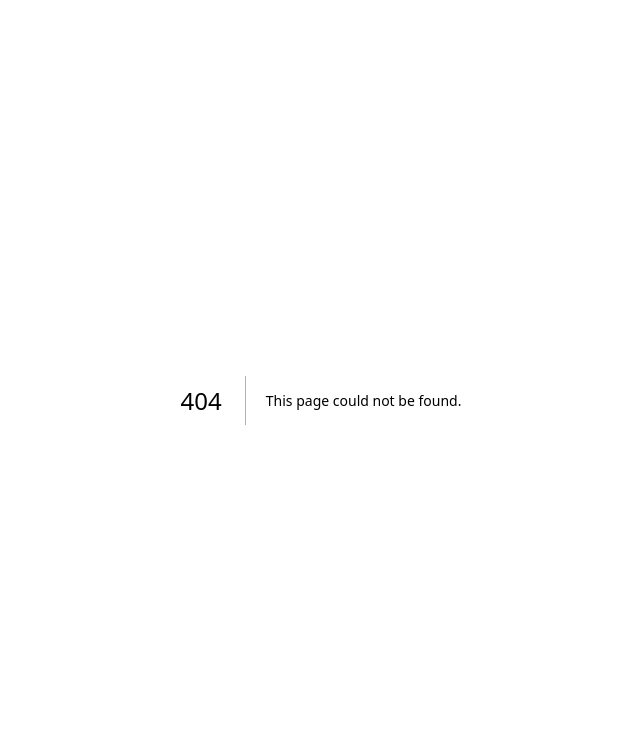
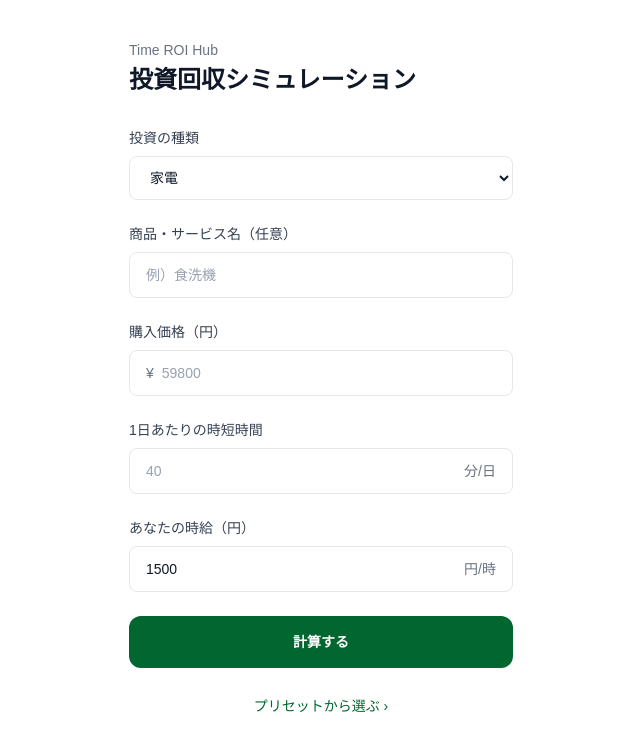
Before and after one commit to nagi558/Time-ROI-Hub, a Next.js app: page /calculate in a window 1280 px wide. Before the commit this address had no page. Shown: the top 750 px of the page, without its empty margins (319-959 px from the left). Built offline with nearby package versions, Linux system fonts and the light colour scheme.

Commit message:
feat: 計算ページの作成

```diff
--- /dev/null
+++ b/src/app/calculate/page.tsx
@@ -0,0 +1,128 @@
+'use client'
+
+import { useState } from 'react'
+import { useRouter } from 'next/navigation'
+import Link from 'next/link'
+import { getHourlyWage, setHourlyWage } from '@/lib/storage'
+
+export default function CalculatePage() {
+  const router = useRouter()
+
+  const [price, setPrice] = useState('')
+  const [timeSaved, setTimeSaved] = useState('')
+  const [wage, setWage] = useState(() => {
+    if (typeof window === 'undefined') return '1500'
+    return String(getHourlyWage())
+  })
+
+  const handleSubmit = () => {
+    const p = Number(price)
+    const t = Number(timeSaved)
+    const w = Number(wage)
+
+    if (!p || !t || !w) return
+
+    setHourlyWage(w)
+    router.push(`/result?price=${p}&time=${t}&wage=${w}`)
+  }
+
+  return (
+    <main className="flex flex-col items-center min-h-screen px-6 py-10 bg-white">
+      <div className="w-full max-w-sm flex flex-col gap-8">
+        <div className="flex flex-col gap-1">
+          <p className="text-sm text-gray-500">Time ROI Hub</p>
+          <h1 className="text-2xl font-bold text-gray-900">
+            投資回収シミュレーション
+          </h1>
+        </div>
+
+        <div className="flex flex-col gap-6">
+          <div className="flex flex-col gap-2">
+            <label className="text-sm font-medium text-gray-700">
+              投資の種類
+            </label>
+            <select className="w-full border border-gray-200 rounded-lg px-4 py-3 text-sm text-gray-900 bg-white">
+              <option>家電</option>
+              <option>サブスク</option>
+              <option>生活改善</option>
+            </select>
+          </div>
+
+          <div className="flex flex-col gap-2">
+            <label className="text-sm font-medium text-gray-700">
+              商品・サービス名（任意）
+            </label>
+            <input
+              type="text"
+              placeholder="例）食洗機"
+              className="w-full border border-gray-200 rounded-lg px-4 py-3 text-sm text-gray-900 placeholder-gray-400"
+            />
+          </div>
+
+          <div className="flex flex-col gap-2">
+            <label className="text-sm font-medium text-gray-700">
+              購入価格（円）
+            </label>
+            <div className="flex items-center border border-gray-200 rounded-lg px-4 py-3 gap-2">
+              <span className="text-sm text-gray-500">¥</span>
+              <input
+                type="number"
+                value={price}
+                onChange={(e) => setPrice(e.target.value)}
+                placeholder="59800"
+                className="flex-1 text-sm text-gray-900 placeholder-gray-400 outline-none"
+              />
+            </div>
+          </div>
+
+          <div className="flex flex-col gap-2">
+            <label className="text-sm font-medium text-gray-700">
+              1日あたりの時短時間
+            </label>
+            <div className="flex items-center border border-gray-200 rounded-lg px-4 py-3 gap-2">
+              <input
+                type="number"
+                value={timeSaved}
+                onChange={(e) => setTimeSaved(e.target.value)}
+                placeholder="40"
+                className="flex-1 text-sm text-gray-900 placeholder-gray-400 outline-none"
+              />
+              <span className="text-sm text-gray-500">分/日</span>
+            </div>
+          </div>
+
+          <div className="flex flex-col gap-2">
+            <label className="text-sm font-medium text-gray-700">
+              あなたの時給（円）
+            </label>
+            <div className="flex items-center border border-gray-200 rounded-lg px-4 py-3 gap-2">
+              <input
+                type="number"
+                value={wage}
+                onChange={(e) => setWage(e.target.value)}
+                placeholder="1500"
+                className="flex-1 text-sm text-gray-900 placeholder-gray-400 outline-none"
+              />
+              <span className="text-sm text-gray-500">円/時</span>
+            </div>
+          </div>
+
+          <div className="flex flex-col gap-3">
+            <button
+              onClick={handleSubmit}
+              className="w-full py-4 bg-green-800 text-white text-sm font-semibold rounded-xl hover:bg-green-900 transition-colors"
+            >
+              計算する
+            </button>
+            <Link
+              href="/presets"
+              className="w-full py-4 text-center text-sm text-green-800 font-medium"
+            >
+              プリセットから選ぶ ›
+            </Link>
+          </div>
+        </div>
+      </div>
+    </main>
+  )
+}
```
